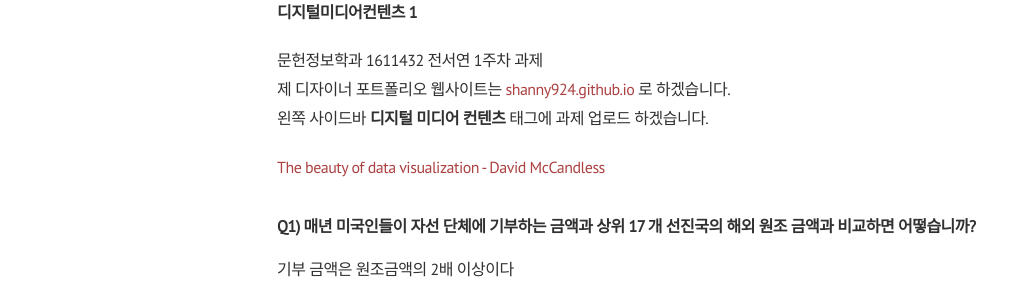
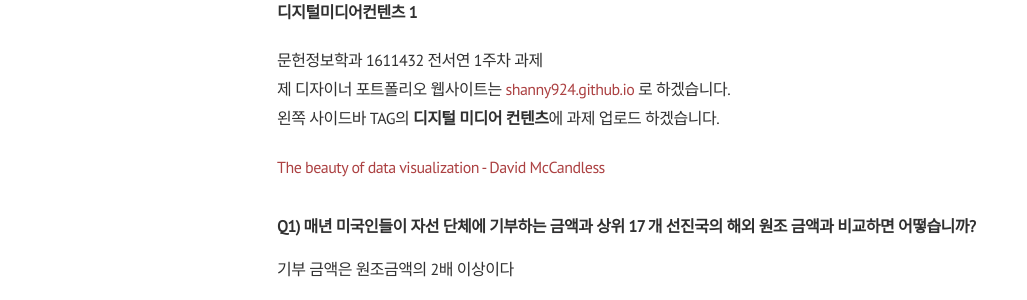
Before and after one commit to shanny924/shanny924.github.io, a Jekyll site: the page built from _posts/2020-03-17-dmc#1.md, in a window 1280 px wide and 900 px high. Shown: the part 260-560 px from the top of the window, without its empty margins (3-1030 px from the left). Built offline with Jekyll 4.4.1, drawn with Linux system fonts in a browser that asks for light colours; nearby versions of some CDN libraries; comment, search, counter and statistics services are not loaded.

Commit message:
Update 2020-03-17-dmc#1.md

```diff
--- a/_posts/2020-03-17-dmc#1.md
+++ b/_posts/2020-03-17-dmc#1.md
@@ -10,7 +10,7 @@ tag: [디지털미디어컨텐츠]
 
 문헌정보학과 1611432 전서연 1주차 과제
 제 디자이너 포트폴리오 웹사이트는 [shanny924.github.io](shanny924.github.io) 로 하겠습니다.
-왼쪽 사이드바 **디지털 미디어 컨텐츠** 태그에 과제 업로드 하겠습니다.
+왼쪽 사이드바 TAG의 **디지털 미디어 컨텐츠**에 과제 업로드 하겠습니다.
 
 [The beauty of data visualization - David McCandless](https://www.ted.com/talks/david_mccandless_the_beauty_of_data_visualization?utm_campaign=tedspread&utm_medium=referral&utm_source=tedcomshare)
 
```
